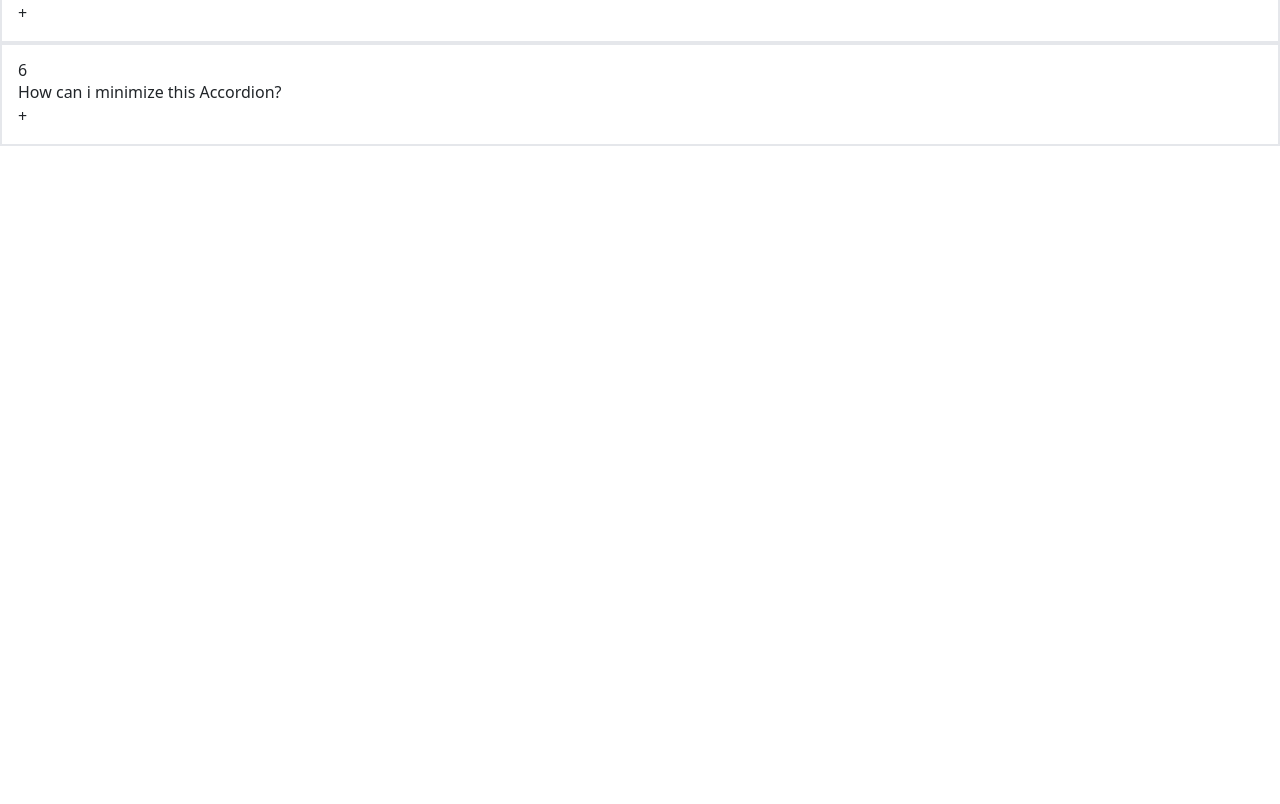
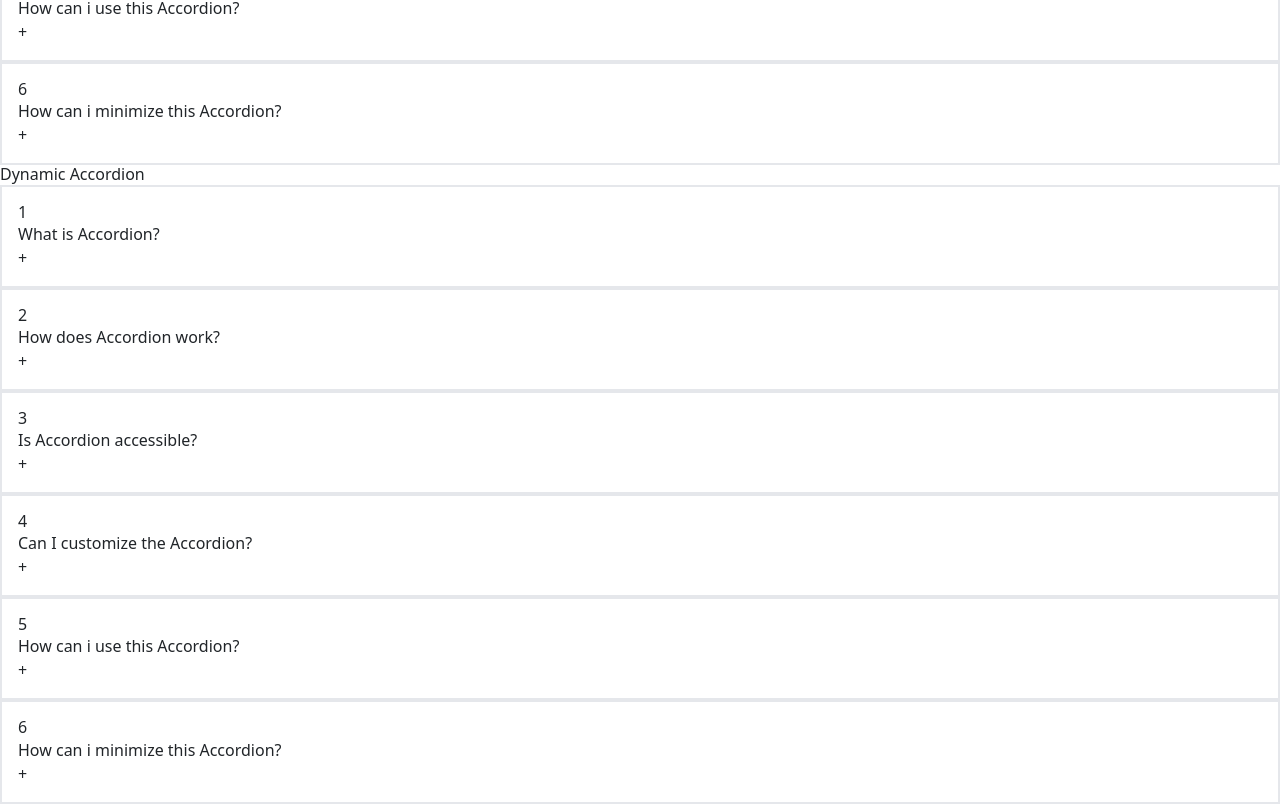
Before and after one commit to mujibulhaquetanim/componentGallery, a React (Vite) app in the folder withReact/: page /accordion in a window 1280 px wide. Shown: the part 1269-2073 px from the top of the page. Before the commit the page ends 1415 px from the top, so only its background shows below. Built offline with nearby package versions, Linux system fonts and the light colour scheme.

Commit message:
dynamic accordion added which closes active accordion upon clicking another accordion.

```diff
--- /dev/null
+++ b/withReact/src/components/Accordion/DynamicAccordion.tsx
@@ -0,0 +1,41 @@
+import { IFaq } from "./dummyFAQ";
+
+interface DynamicAccordionProps extends IFaq {
+  activeId: number | null;
+  setActiveId: (id: number | null) => void;
+}
+
+export default function DynamicAccordion({
+  id,
+  question,
+  answer,
+  activeId,
+  setActiveId,
+}: IFaq & DynamicAccordionProps) {
+  const show = activeId === id;
+  return (
+    <div
+      className={`border-2 rounded-xl p-3 w-1/3 space-y-4 border-[#bc85de] ${
+        show && "bg-[#f1ecfb]"
+      }`}
+    >
+      <div className="relative flex items-center">
+        <h1 className="text-2xl w-1/5 text-gray-500">{id}</h1>
+        <p className="w-4/5 font-bold">{question}</p>
+        <button
+          className="absolute right-0"
+          onClick={() => setActiveId(activeId ? null : id)}
+        >
+          {show ? (
+            <div className="px-2 text-xl border rounded-lg bg-[#a254d0] text-white transition duration-1000 ease-in">
+              -
+            </div>
+          ) : (
+            <div className="text-xl transition duration-300 ease-out">+</div>
+          )}
+        </button>
+      </div>
+      {show ? <p className={`w-4/5 mx-auto text-justify`}>{answer}</p> : ""}
+    </div>
+  );
+}
--- a/withReact/src/components/Accordion/FaqSection.tsx
+++ b/withReact/src/components/Accordion/FaqSection.tsx
@@ -1,12 +1,17 @@
-import Accordion from "./OnClickAccordion";
+import { useState } from "react";
+import DynamicAccordion from "./DynamicAccordion";
+import OnClickAccordion from "./OnClickAccordion";
 import { FAQdata } from "./dummyFAQ";
 
 export default function FaqSection() {
+  const [index, setIndex] = useState<number | null>(null);
   return (
+    <div>
       <div className="h-screen flex flex-col justify-center items-center gap-3">
+        <h1 className="font-bold text-4xl">On Click Accordion</h1>
         {FAQdata.map((value) => {
           return (
-          <Accordion
+            <OnClickAccordion
               key={value.id}
               id={value.id}
               answer={value.answer}
@@ -15,5 +20,21 @@ export default function FaqSection() {
           );
         })}
       </div>
+      <div className="h-screen flex flex-col justify-center items-center gap-3">
+        <h1 className="font-bold text-4xl">Dynamic Accordion</h1>
+        {FAQdata.map((value) => {
+          return (
+            <DynamicAccordion
+              key={value.id}
+              id={value.id}
+              answer={value.answer}
+              question={value.question}
+              activeId={index === value.id ? value.id : null}
+              setActiveId={setIndex}
+            />
+          );
+        })}
+      </div>
+    </div>
   );
 }
```
Lines whose indentation alone changed are shown as unchanged.
